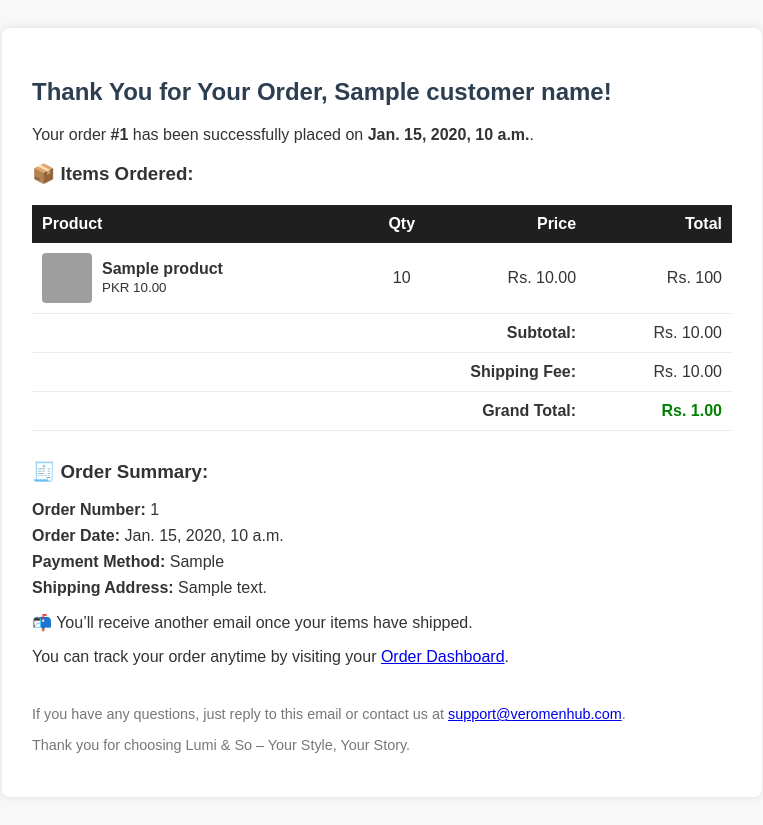
After one commit to furqann76/Lumi-So-ecommerce, a Django app: template store/templates/emails/order_confirmation.html in a window 1280 px wide. The commit adds this page. Shown: the whole page, without its empty margins (258-1021 px from the left). Run offline with Django 5.2, Linux system fonts and the light colour scheme; the template is opened without the code that fills it: most values are stand-ins (such as "Sample title", 1, 10 or a date in 2020); grey boxes are pictures that could not be loaded.

Commit message:
email template changes added shiiping address , shipping fee , payment method COD

```diff
--- /dev/null
+++ b/store/templates/emails/order_confirmation.html
@@ -0,0 +1,147 @@
+<!DOCTYPE html>
+<html>
+<head>
+    <meta charset="UTF-8">
+    <title>Order Confirmation</title>
+    <style>
+        body {
+            font-family: Arial, sans-serif;
+            background-color: #f8f8f8;
+            padding: 20px;
+            color: #333;
+        }
+        .container {
+            background-color: #ffffff;
+            padding: 30px;
+            max-width: 700px;
+            margin: auto;
+            border-radius: 8px;
+            box-shadow: 0 0 10px rgba(0, 0, 0, 0.1);
+        }
+        h2 {
+            color: #2c3e50;
+        }
+        table {
+            width: 100%;
+            border-collapse: collapse;
+            margin-top: 20px;
+        }
+        th {
+            background-color: #1f1f1f;
+            color: white;
+            padding: 10px;
+        }
+        td {
+            padding: 10px;
+            border-bottom: 1px solid #eee;
+            vertical-align: middle;
+        }
+        .product-info {
+            display: flex;
+            align-items: center;
+            gap: 10px;
+        }
+        .product-info img {
+            width: 50px;
+            height: 50px;
+            object-fit: cover;
+            border-radius: 4px;
+        }
+        .totals {
+            margin-top: 20px;
+        }
+        .totals td {
+            padding: 5px 10px;
+        }
+        .summary {
+            margin-top: 30px;
+        }
+        .summary ul {
+            list-style: none;
+            padding-left: 0;
+        }
+        .summary li {
+            margin-bottom: 8px;
+        }
+        .footer {
+            margin-top: 40px;
+            font-size: 0.9em;
+            color: #777;
+        }
+        .green {
+            color: green;
+            font-weight: bold;
+        }
+    </style>
+</head>
+<body>
+    <div class="container">
+        <h2>Thank You for Your Order, {{ customer_name }}!</h2>
+        <p>Your order <strong>#{{ order_number }}</strong> has been successfully placed on <strong>{{ order_date }}</strong>.</p>
+
+        <!-- Product Table -->
+        <h3>📦 Items Ordered:</h3>
+        <table class="items">
+            <thead>
+                <tr>
+                    <th align="left">Product</th>
+                    <th align="center">Qty</th>
+                    <th align="right">Price</th>
+                    <th align="right">Total</th>
+                </tr>
+            </thead>
+            <tbody>
+                {% for item in order_items %}
+                <tr>
+                    <td>
+                        <div class="product-info">
+                            <img src="https://lumi.veromenhub.com{{ item.product.image.url }}" alt="{{ item.product.title }}">
+                            <div>
+                                <strong>{{ item.product.title }}</strong><br>
+                                <small>PKR {{ item.product.price|floatformat:2 }}</small>
+                            </div>
+                        </div>
+                    </td>
+                    <td align="center">{{ item.quantity }}</td>
+                    <td align="right">Rs. {{ item.product.price|floatformat:2 }}</td>
+                    <td align="right">Rs. {% widthratio item.product.price 1 item.quantity %}</td>
+                </tr>
+                {% endfor %}
+            </tbody>
+            <tfoot>
+                <tr>
+                    <td colspan="3" align="right"><strong>Subtotal:</strong></td>
+                    <td align="right">Rs. {{ subtotal|floatformat:2 }}</td>
+                </tr>
+                <tr>
+                    <td colspan="3" align="right"><strong>Shipping Fee:</strong></td>
+                    <td align="right">Rs. {{ shipping_fee|floatformat:2 }}</td>
+                </tr>
+                <tr>
+                    <td colspan="3" align="right"><strong>Grand Total:</strong></td>
+                    <td align="right" class="green">Rs. {{ total_amount|floatformat:2 }}</td>
+                </tr>
+            </tfoot>
+        </table>
+
+        <!-- Basic Summary -->
+        <div class="summary">
+            <h3>🧾 Order Summary:</h3>
+            <ul>
+                <li><strong>Order Number:</strong> {{ order_number }}</li>
+                <li><strong>Order Date:</strong> {{ order_date }}</li>
+                <li><strong>Payment Method:</strong> {{ payment_method }}</li>
+                <li><strong>Shipping Address:</strong> {{ shipping_address }}</li>
+            </ul>
+        </div>
+
+        <p>📬 You’ll receive another email once your items have shipped.</p>
+        <p>You can track your order anytime by visiting your <a href="{{ order_tracking_link }}">Order Dashboard</a>.</p>
+
+        <div class="footer">
+            <p>If you have any questions, just reply to this email or contact us at <a href="mailto:support@veromenhub.com">support@veromenhub.com</a>.</p>
+            <p>Thank you for choosing Lumi & So – Your Style, Your Story.</p>
+        </div>
+    </div>
+</body>
+</html>
```
Also changed, not shown: store/forms/checkout.py (+8 -0 lines), store/models/order.py (+11 -0 lines), store/tasks.py (+33 -10 lines), store/templates/store/checkout.html (+59 -13 lines), store/views/checkout.py (+33 -7 lines), store/migrations/0014_order_order_date_order_payment_method_and_more.py (added).
